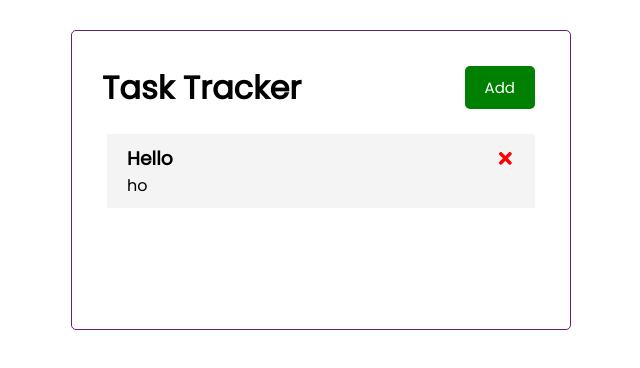
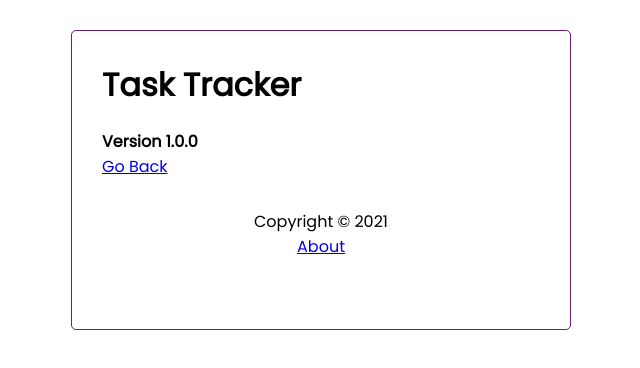
Before and after one commit to PrattyT/Task-Tracker, a React (Create React App) app in the folder react-task-tracker/: page /about in a window 1280 px wide. Shown: the top 368 px of the page, without its empty margins (319-959 px from the left). Built offline with nearby package versions, Linux system fonts and the light colour scheme; data requests are answered from the project's data file.

Commit message:
routers with footer

```diff
--- a/react-task-tracker/src/App.js
+++ b/react-task-tracker/src/App.js
@@ -1,7 +1,10 @@
 import { useState, useEffect } from "react";
+import { BrowserRouter as Router, Route } from "react-router-dom";
 import Header from "./components/Header";
 import Tasks from "./components/Tasks";
 import AddTask from "./components/AddTask";
+import Footer from "./components/Footer";
+import About from "./components/About";
 
 import "./App.css";
 
@@ -83,18 +86,34 @@
   };
 
   return (
+    <Router>
       <div className="container">
         <Header
           onAdd={() => setShowAddTask(!showAddTask)}
           showAdd={showAddTask}
         />
+        <Route
+          path="/"
+          exact
+          render={(props) => (
+            <>
               {showAddTask && <AddTask onAdd={addTask} />}
               {tasks.length > 0 ? (
-        <Tasks tasks={tasks} onDelete={deleteTask} onToggle={toggleReminder} />
+                <Tasks
+                  tasks={tasks}
+                  onDelete={deleteTask}
+                  onToggle={toggleReminder}
+                />
               ) : (
                 "No Tasks!"
               )}
+            </>
+          )}
+        />
+        <Route path="/about" component={About} />
+        <Footer />
       </div>
+    </Router>
   );
 };
 
--- /dev/null
+++ b/react-task-tracker/src/components/About.js
@@ -0,0 +1,12 @@
+import { Link } from "react-router-dom";
+
+const About = () => {
+  return (
+    <div>
+      <h4> Version 1.0.0 </h4>
+      <Link to="/">Go Back</Link>
+    </div>
+  );
+};
+
+export default About;
--- /dev/null
+++ b/react-task-tracker/src/components/Footer.js
@@ -0,0 +1,12 @@
+import { Link } from "react-router-dom";
+
+const Footer = () => {
+  return (
+    <footer>
+      <p>Copyright &copy; 2021</p>
+      <Link to="/about">About</Link>
+    </footer>
+  );
+};
+
+export default Footer;
--- a/react-task-tracker/src/components/Header.js
+++ b/react-task-tracker/src/components/Header.js
@@ -1,15 +1,20 @@
 import PropTypes from "prop-types";
 import Button from "./Button";
+import { useLocation } from "react-router-dom";
 
 const Header = ({ title, onAdd, showAdd }) => {
+  const location = useLocation();
+
   return (
     <header className="header">
       <h1>{title}</h1>
-      <Button
-        color={showAdd ? "red" : "green"}
-        text={showAdd ? "Close" : "Add"}
-        onClick={onAdd}
-      />
+      {location.pathname === "/" && (
+        <Button
+          color={showAdd ? "red" : "green"}
+          text={showAdd ? "Close" : "Add"}
+          onClick={onAdd}
+        />
+      )}
     </header>
   );
 };
```
Lines whose indentation alone changed are shown as unchanged.
